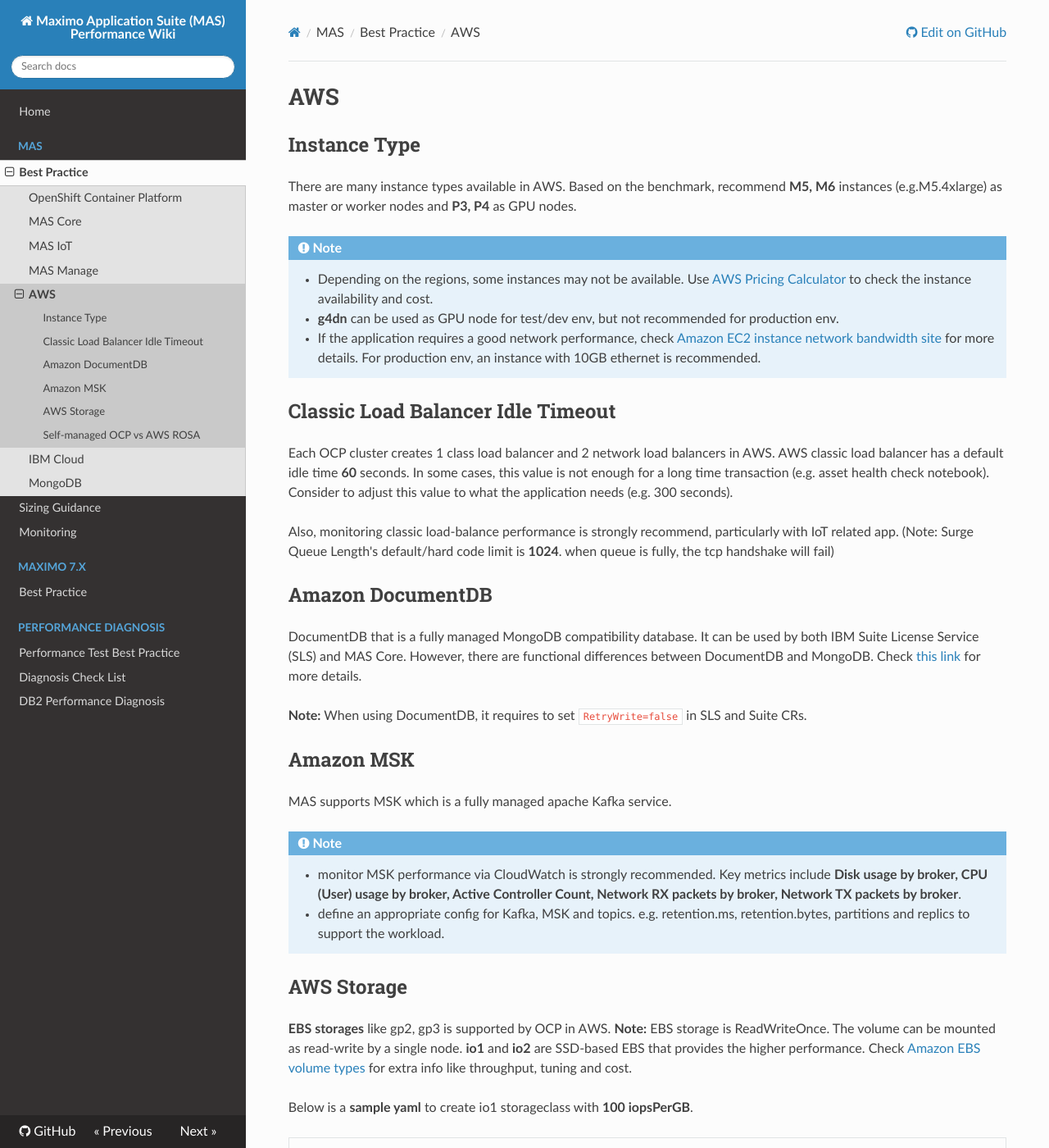
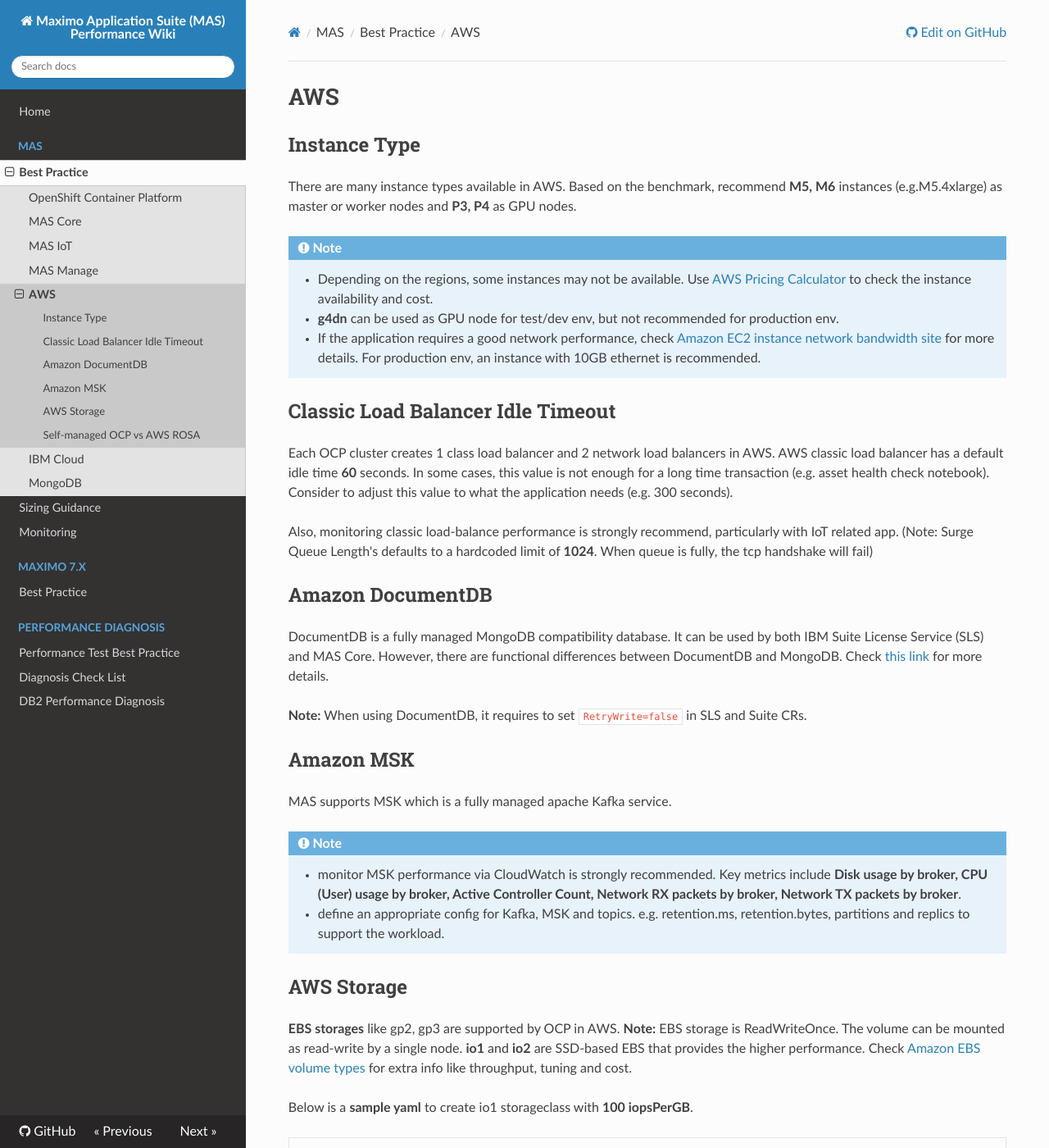
Before and after one commit to ibm-mas/mas-performance, an MkDocs documentation site: the page built from docs/mas/aws/bestpractice.md, in a window 1280 px wide and 1400 px high. Shown: the whole window at 82% size. Built offline with MkDocs 1.6.1, drawn with Linux system fonts in a browser that asks for light colours; nearby versions of some CDN libraries.

Commit message:
fix typo in a few pages

```diff
--- a/docs/mas/aws/bestpractice.md
+++ b/docs/mas/aws/bestpractice.md
@@ -13,12 +13,12 @@
 
 Each OCP cluster creates 1 class load balancer and 2 network load balancers in AWS. AWS classic load balancer has a default idle time **60** seconds. In some cases, this value is not enough for a long time transaction (e.g. asset health check notebook). Consider to adjust this value to what the application needs (e.g. 300 seconds).
 
-Also, monitoring classic load-balance performance is strongly recommend, particularly with IoT related app. (Note: Surge Queue Length's default/hard code limit is **1024**. when queue is fully, the tcp handshake will fail)
+Also, monitoring classic load-balance performance is strongly recommend, particularly with IoT related app. (Note: Surge Queue Length's defaults to a hardcoded limit of **1024**. When queue is fully, the tcp handshake will fail)
 
 
 ## Amazon DocumentDB
 
- DocumentDB that is a fully managed MongoDB compatibility database. It can be used by both IBM Suite License Service (SLS) and MAS Core. However, there are functional differences between DocumentDB and MongoDB. Check [this link](https://docs.aws.amazon.com/documentdb/latest/developerguide/functional-differences.html) for more details.
+ DocumentDB is a fully managed MongoDB compatibility database. It can be used by both IBM Suite License Service (SLS) and MAS Core. However, there are functional differences between DocumentDB and MongoDB. Check [this link](https://docs.aws.amazon.com/documentdb/latest/developerguide/functional-differences.html) for more details.
 
  **Note:** When using DocumentDB, it requires to set `RetryWrite=false` in SLS and Suite CRs.
 
@@ -34,7 +34,7 @@
 
 ## AWS Storage
 
-**EBS storages** like gp2, gp3 is supported by OCP in AWS. **Note:** EBS storage is ReadWriteOnce. The volume can be mounted as read-write by a single node. **io1** and **io2** are SSD-based EBS that provides the higher performance. Check [Amazon EBS volume types](https://aws.amazon.com/ebs/volume-types/) for extra info like throughput, tuning and cost.
+**EBS storages** like gp2, gp3 are supported by OCP in AWS. **Note:** EBS storage is ReadWriteOnce. The volume can be mounted as read-write by a single node. **io1** and **io2** are SSD-based EBS that provides the higher performance. Check [Amazon EBS volume types](https://aws.amazon.com/ebs/volume-types/) for extra info like throughput, tuning and cost.
 
 Below is a **sample yaml** to create io1 storageclass with **100 iopsPerGB**.
 
```
Also changed, not shown: docs/mas/iot/bestpractice.md (+1 -1 lines), docs/mas/manage/bestpractice.md (+2 -2 lines), docs/pd/checklist.md (+2 -2 lines), docs/pd/db2-performance-diagnosis.md (+2 -2 lines), site/index.html, site/mas/aws/bestpractice/index.html, site/mas/core/bestpractice/index.html, site/mas/iot/bestpractice/index.html, site/mas/manage/bestpractice/index.html, site/mas/ocp/bestpractice/index.html, site/search/search_index.json, site/sitemap.xml, 4 other files.
